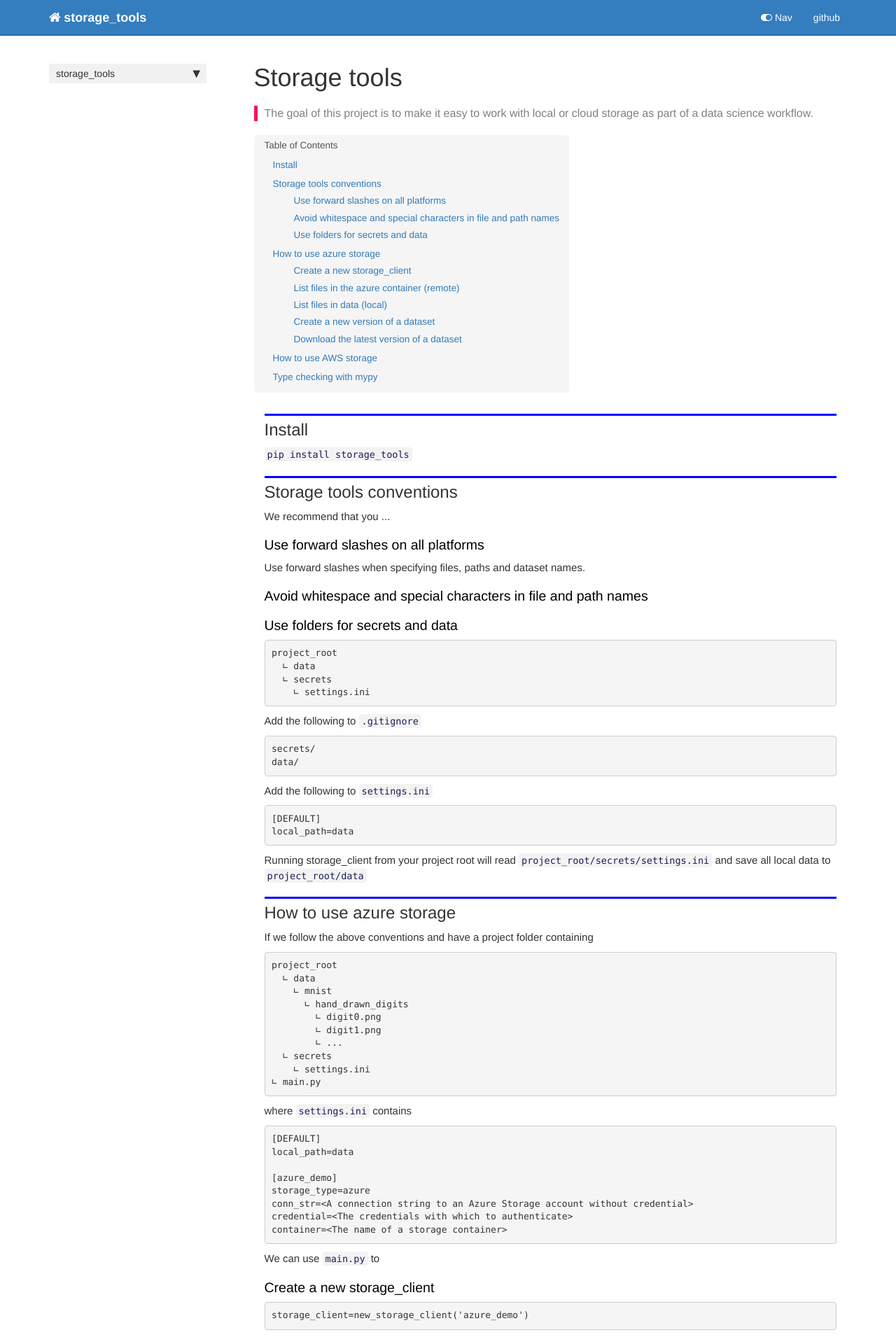
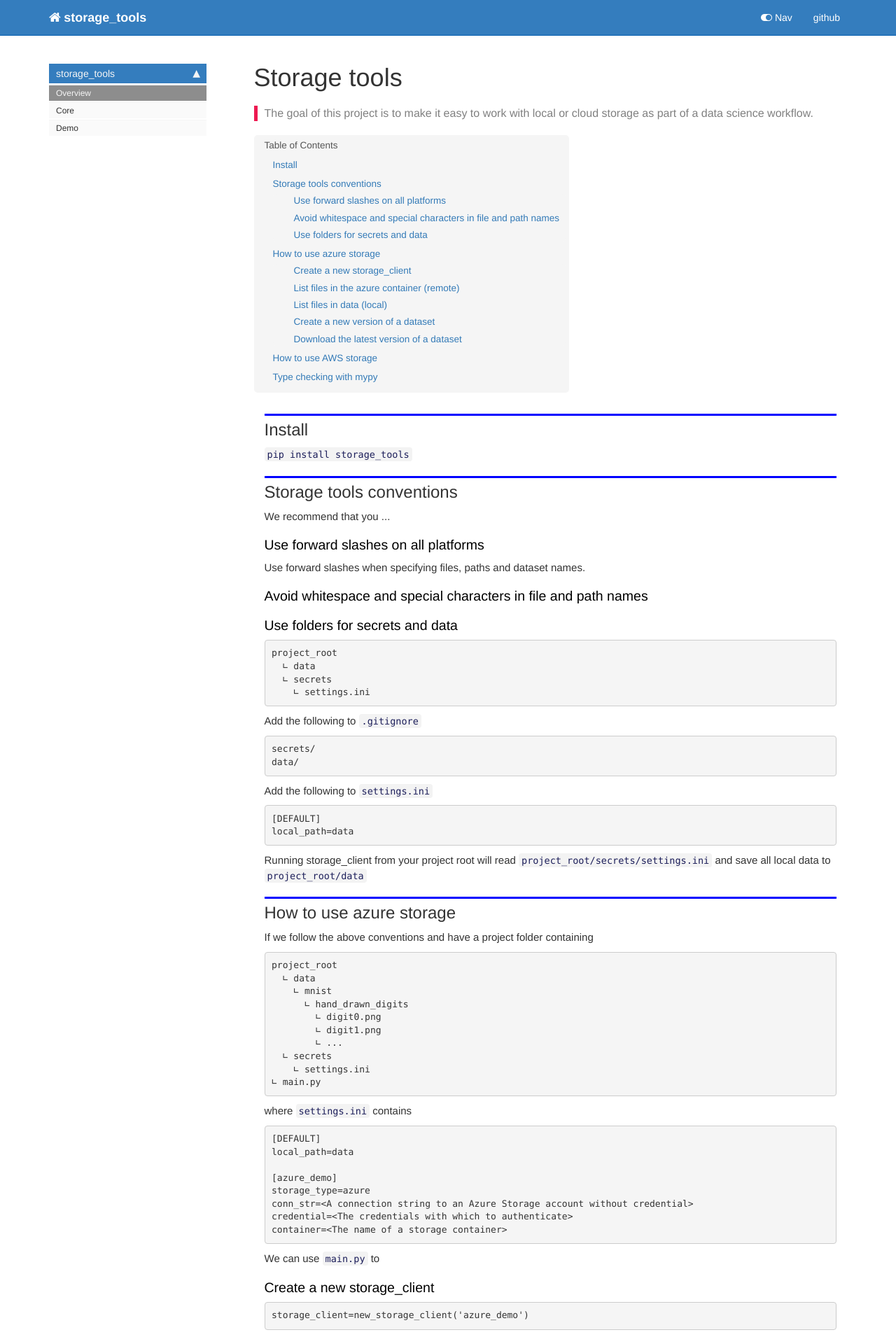
Before and after one commit to pete88b/storage_tools, a Jekyll site: the page built from docs/index.html, in a window 1280 px wide. Shown: the top 1920 px of the page at 70% size. Built offline with Jekyll 4.4.1, drawn with Linux system fonts in a browser that asks for light colours; nearby versions of some CDN libraries; comment, search, counter and statistics services are not loaded.

Commit message:
minor change to docs

```diff
--- a/docs/_data/sidebars/home_sidebar.yml
+++ b/docs/_data/sidebars/home_sidebar.yml
@@ -8,10 +8,13 @@ entries:
   - folderitems:
     - output: web,pdf
       title: Overview
-      url: /demo
+      url: /
     - output: web,pdf
       title: Core
       url: /core
+    - output: web,pdf
+      title: Demo
+      url: /demo
     output: web
     title: storage_tools
   output: web
--- a/docs/demo.html
+++ b/docs/demo.html
@@ -1,6 +1,6 @@
 ---
 
-title: Overview
+title: Demo
 
 keywords: fastai
 sidebar: home_sidebar
@@ -358,7 +358,7 @@ sidebar: home_sidebar
 
 <div class="cell border-box-sizing text_cell rendered"><div class="inner_cell">
 <div class="text_cell_render border-box-sizing rendered_html">
-<h2 id="Delete-our-local-copy-so-we-can-download-from-remote-storage">Delete our local copy so we can download from remote storage<a class="anchor-link" href="#Delete-our-local-copy-so-we-can-download-from-remote-storage"> </a></h2>
+<h2 id="Delete-our-local-copy-then-download-from-remote-storage">Delete our local copy then download from remote storage<a class="anchor-link" href="#Delete-our-local-copy-then-download-from-remote-storage"> </a></h2>
 </div>
 </div>
 </div>
--- a/docs/sidebar.json
+++ b/docs/sidebar.json
@@ -1,6 +1,7 @@
 {
   "storage_tools": {
-    "Overview": "/demo",
-    "Core": "/core"
+    "Overview": "/",
+    "Core": "/core",
+    "Demo": "/demo"
   }
 }
```
Also changed, not shown: other parts of docs/demo.html (+1 -1 lines), 1 other file.
